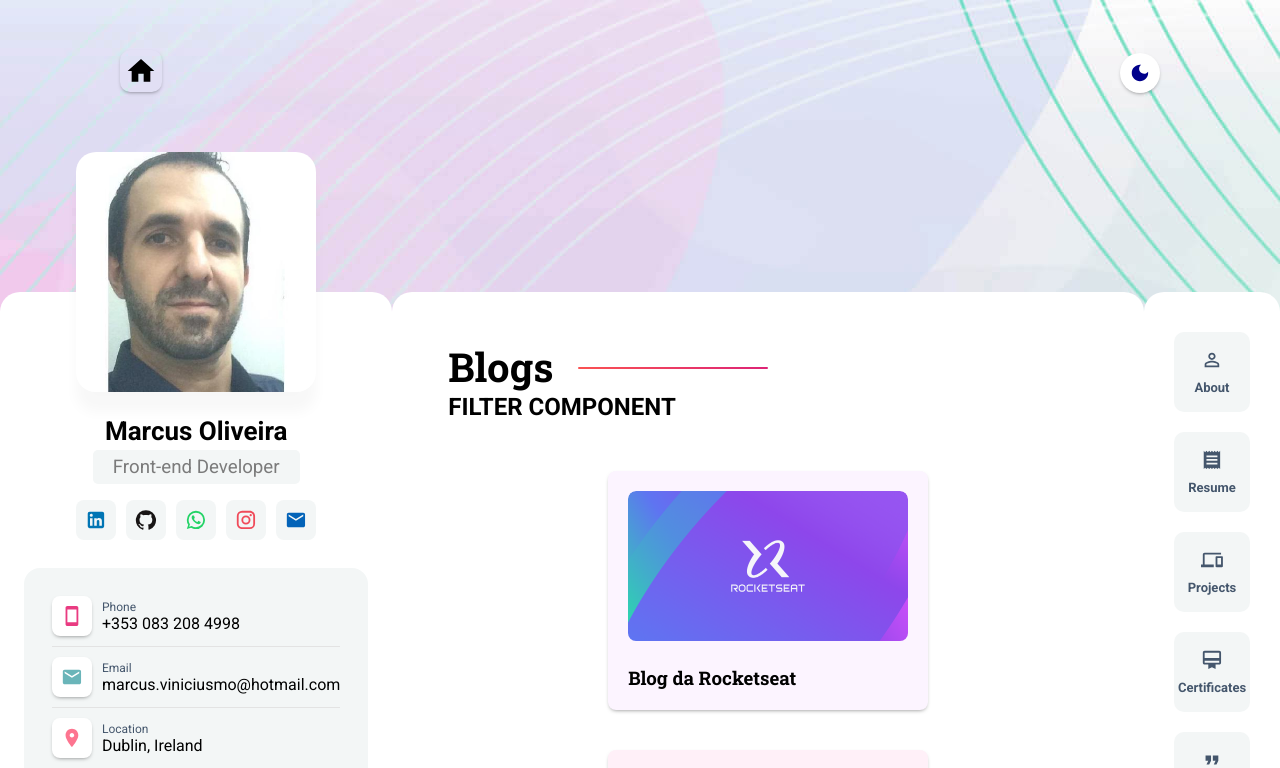
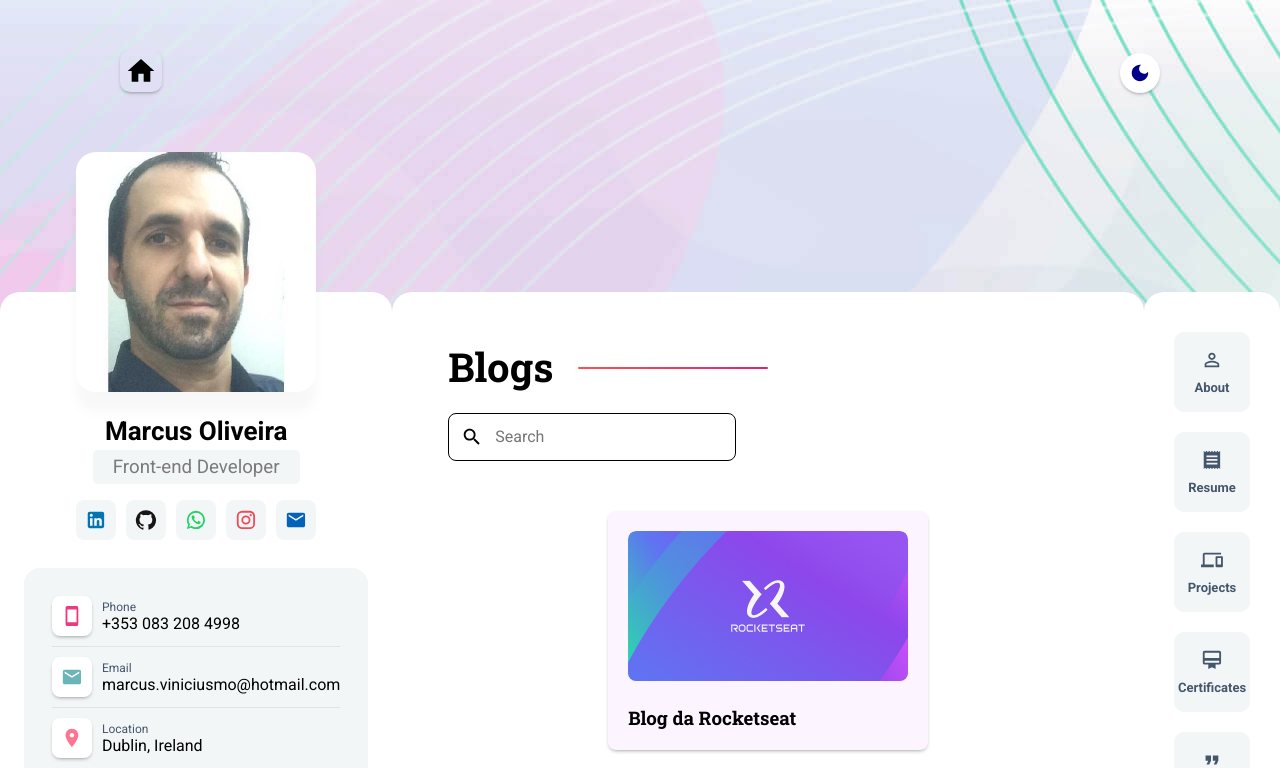
Before and after one commit to marcusviniciusmo/My_Portfolio__, a React (Vite) app in the folder frontend/: page /blogs in a window 1280 px wide. Shown: the top 768 px of the page. Built offline with nearby package versions, Linux system fonts and the light colour scheme.

Commit message:
Filter component styling

```diff
--- a/frontend/src/components/Filter/index.tsx
+++ b/frontend/src/components/Filter/index.tsx
@@ -1,7 +1,12 @@
+import { Search } from '@mui/icons-material';
+
+import { FilterContainer, InputSearch } from './styles';
+
 export function Filter() {
   return (
-    <>
-      <h1>FILTER COMPONENT</h1>
-    </>
+    <FilterContainer>
+      <Search fontSize="large" />
+      <InputSearch type="text" placeholder="Search" />
+    </FilterContainer>
   );
 }
--- /dev/null
+++ b/frontend/src/components/Filter/styles.ts
@@ -0,0 +1,18 @@
+import styled from 'styled-components';
+
+export const FilterContainer = styled.div`
+  width: 28.8rem;
+  margin-top: 2rem;
+  padding: 1.2rem;
+  border: ${({ theme }) => `1px solid ${theme.colors.primaryText}`};
+  border-radius: 0.8rem;
+  display: flex;
+  align-items: center;
+  gap: 1.2rem;
+`;
+
+export const InputSearch = styled.input`
+  border: 0;
+  flex: 1;
+  outline: none;
+`;
```
